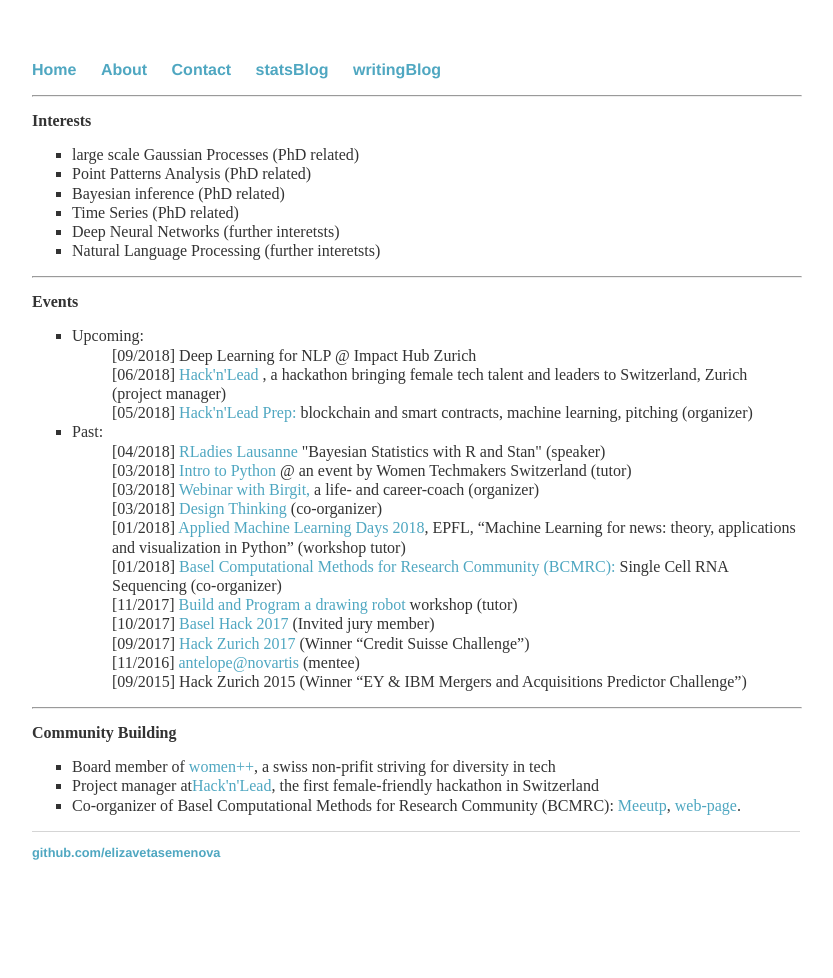
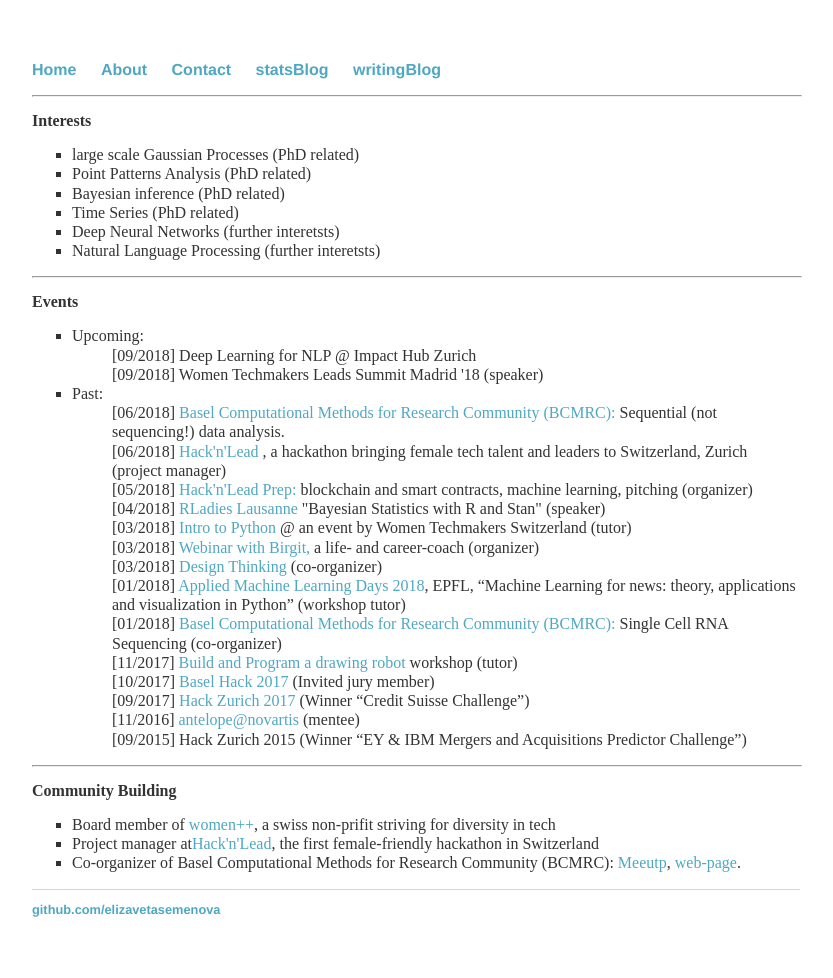
Before and after one commit to elizavetasemenova/elizavetasemenova.github.io, a Jekyll site: the page built from index.html, in a window 1280 px wide. Shown: the whole page, without its empty margins (224-1057 px from the left). Built offline with Jekyll 4.4.1, drawn with Linux system fonts in a browser that asks for light colours; before the commit the page ends 920 px from its top, so only the background shows below that.

Commit message:
Update index.html

```diff
--- a/index.html
+++ b/index.html
@@ -28,6 +28,16 @@
 	       <ul style="list-style-type:none">
 		    <li>[09/2018] Deep Learning for NLP @ Impact Hub Zurich
 		    </li>
+		    <li>[09/2018] Women Techmakers Leads Summit Madrid '18 (speaker)
+		    </li>
+	       </ul>
+
+       <li>Past:
+              <ul style="list-style-type:none">
+		    <li>[06/2018] <a href="https://www.meetup.com/Basel-Computational-Methods-for-Research-Community-BCMRC/">
+			           Basel Computational Methods for Research Community (BCMRC):</a>
+			           Sequential (not sequencing!) data analysis.
+		    </li>
 		    <li>[06/2018] <a href="https://twitter.com/hackandlead">
 			            Hack'n'Lead
 			          </a> , a hackathon bringing female tech talent and leaders to Switzerland, Zurich
@@ -36,14 +46,6 @@
 		    <li>[05/2018] <a href="https://www.hackathon.com/event/blockchain-and-machine-learning-workshop-hacknlead-prep-45627122953">
 			           Hack'n'Lead Prep:</a> blockchain and smart contracts, machine learning, pitching (organizer)
 		    </li>
-
-
-
-
-	       </ul>
-
-       <li>Past:
-              <ul style="list-style-type:none">
 
 		    <li>[04/2018] <a href="https://www.meetup.com/rladies-lausanne/events/248694983/">RLadies Lausanne
 			          </a>"Bayesian Statistics with R and Stan" (speaker)
```
